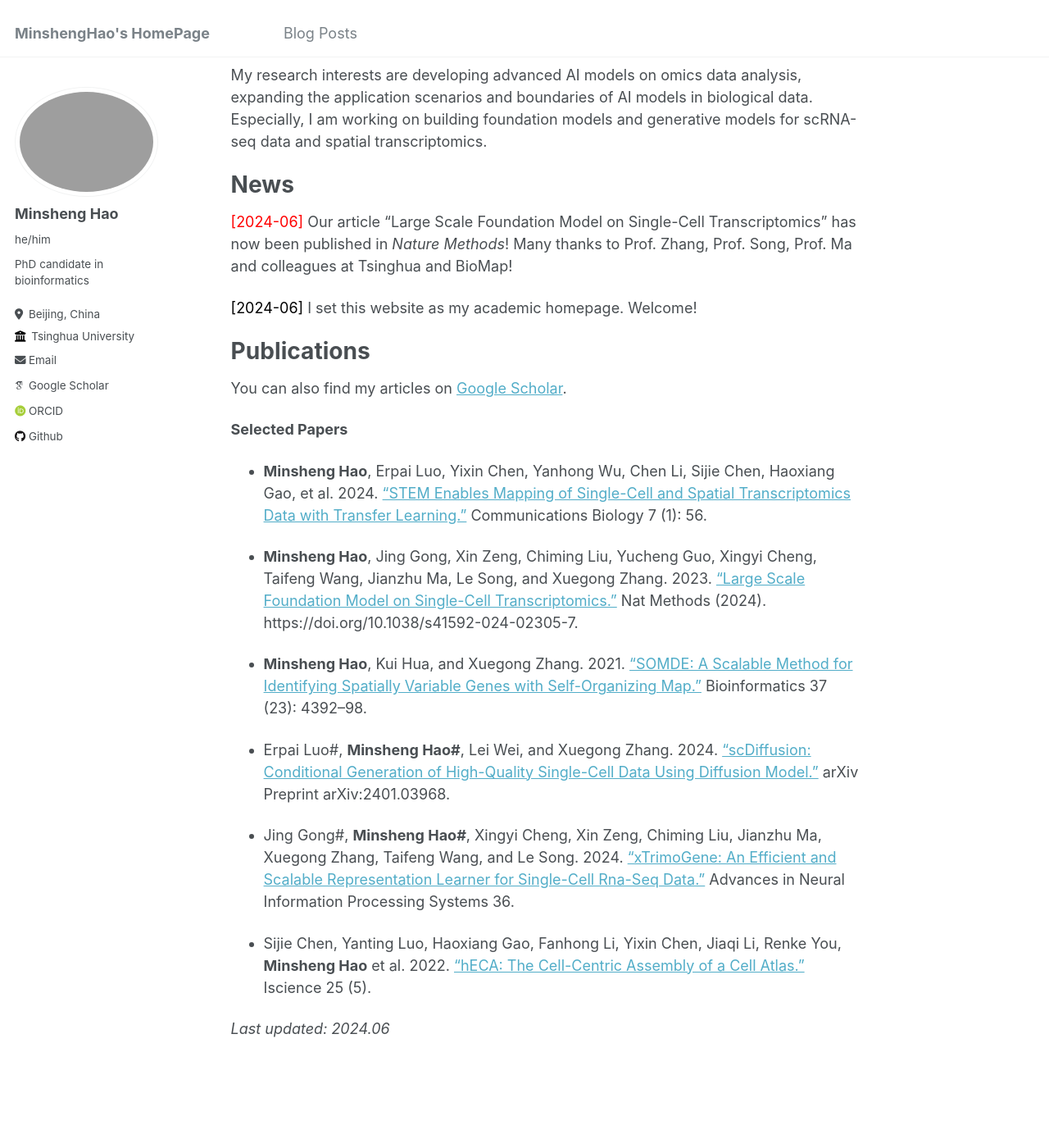
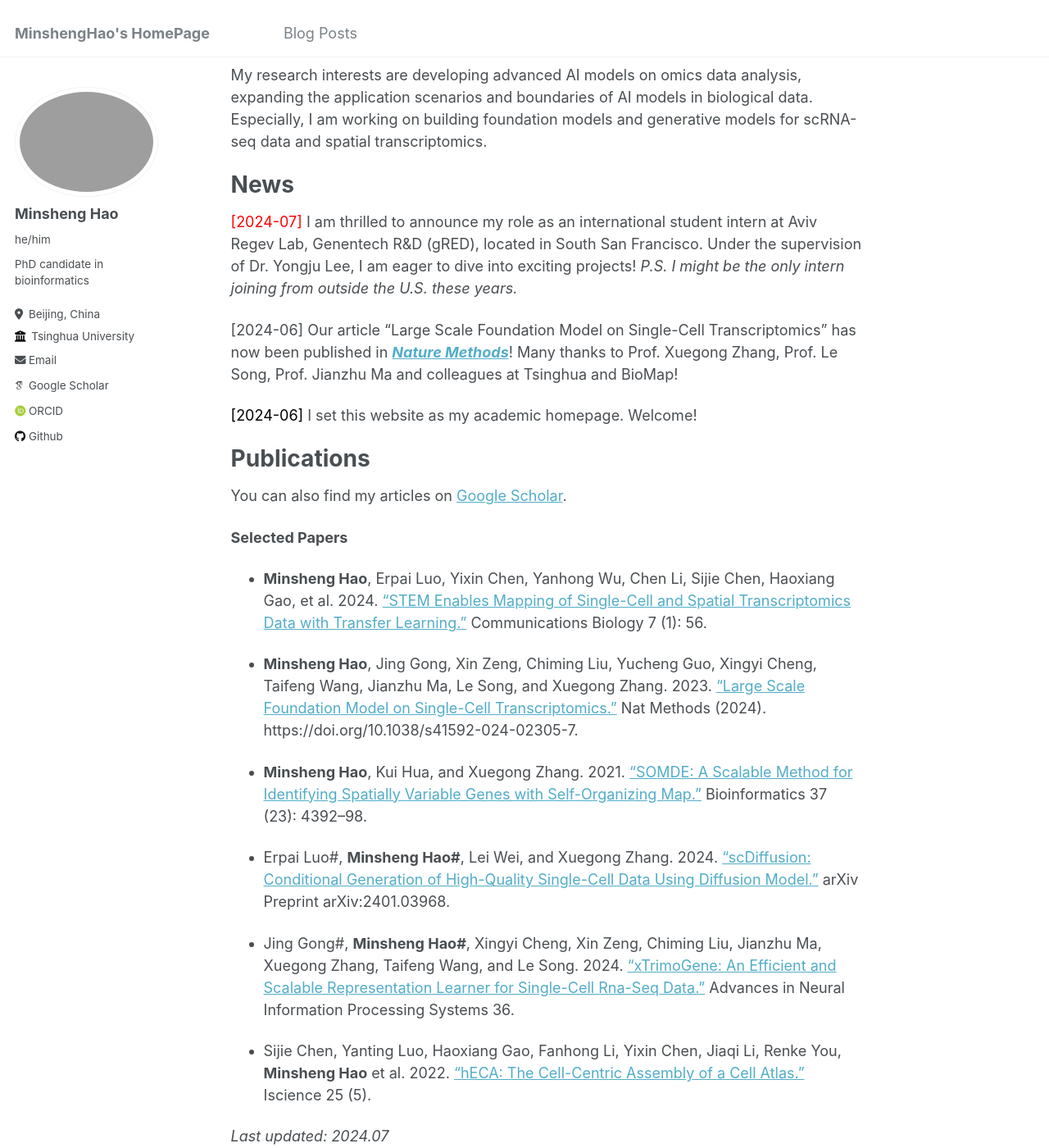
Before and after one commit to WhirlFirst/WhirlFirst.github.io, a Jekyll site: the page built from _pages/about.md, in a window 1280 px wide and 1400 px high, scrolled down 198 px. Shown: the whole window at 82% size. Built offline with Jekyll 4.4.1, drawn with Linux system fonts in a browser that asks for light colours; some web fonts are replaced.

Commit message:
modified:   _pages/about.md

```diff
--- a/_pages/about.md
+++ b/_pages/about.md
@@ -14,9 +14,11 @@ My research interests are developing advanced AI models on omics data analysis,
 
 News
 ======
-<span style="color:red;">[2024-06]</span> Our article "Large Scale Foundation Model on Single-Cell Transcriptomics" has now been published in *Nature Methods*! Many thanks to Prof. Zhang, Prof. Song, Prof. Ma and colleagues at Tsinghua and BioMap!
+<span style="color:red;">[2024-07]</span> I am thrilled to announce my role as an international student intern at Aviv Regev Lab, Genentech R&D (gRED), located in South San Francisco. Under the supervision of Dr. Yongju Lee, I am eager to dive into exciting projects! *P.S. I might be the only intern joining from outside the U.S. these years.*
 
-<span style="color:black;">[2024-06]</span>  I set this website as my academic homepage. Welcome!
+<span style="color:balck;">[2024-06]</span> Our article "Large Scale Foundation Model on Single-Cell Transcriptomics" has now been published in [***Nature Methods***](https://www.nature.com/articles/s41592-024-02305-7)! Many thanks to Prof. Xuegong Zhang, Prof. Le Song, Prof. Jianzhu Ma and colleagues at Tsinghua and BioMap!
+
+<span style="color:black;">[2024-06]</span> I set this website as my academic homepage. Welcome!
 
 Publications
 ======
@@ -36,4 +38,4 @@ You can also find my articles on [Google Scholar](https://scholar.google.com/cit
 
 - Sijie Chen, Yanting Luo, Haoxiang Gao, Fanhong Li, Yixin Chen, Jiaqi Li, Renke You, **Minsheng Hao** et al. 2022. [“hECA: The Cell-Centric Assembly of a Cell Atlas.”](https://www.sciencedirect.com/science/article/pii/S2589004222005892) Iscience 25 (5).
 
-*Last updated: 2024.06*
+*Last updated: 2024.07*
```
